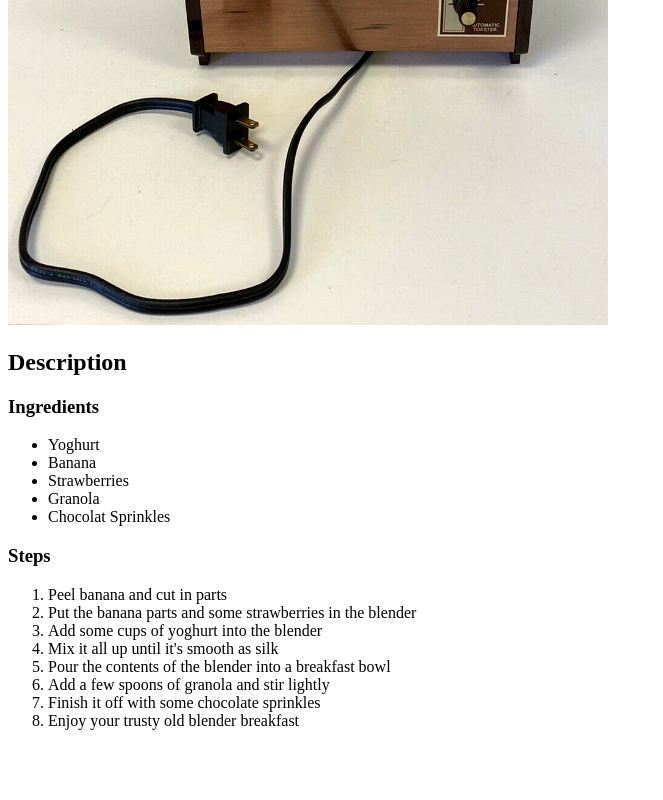
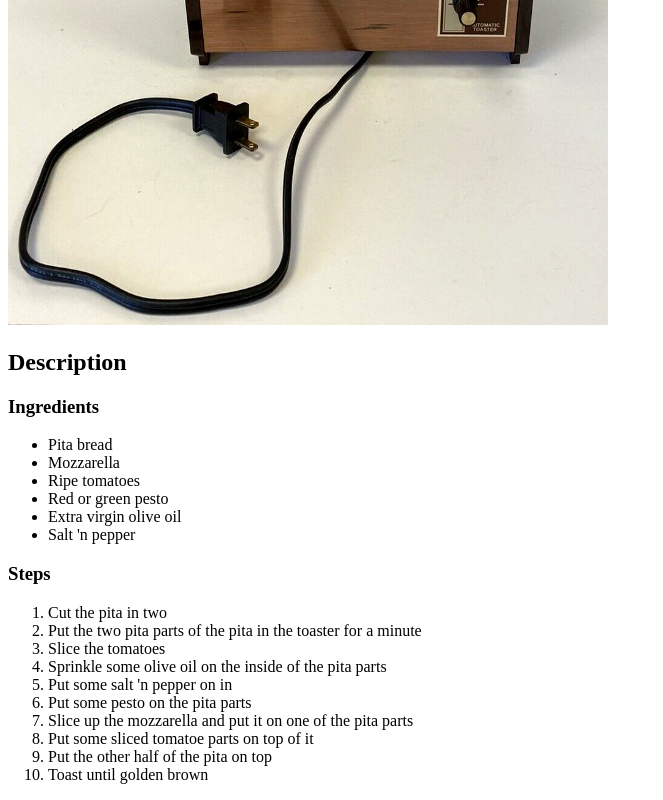
Before and after one commit to edascripting/odin-recipes, a plain HTML site: page recipes/toasty-lunch.html in a window 1280 px wide. Shown: the part 355-1155 px from the top of the page, without its empty margins (0-663 px from the left). Before the commit the page ends 1101 px from the top, so only its background shows below. Drawn offline with Linux system fonts and the light colour scheme.

Commit message:
Changed recipes

```diff
--- a/recipes/toasty-lunch.html
+++ b/recipes/toasty-lunch.html
@@ -11,22 +11,25 @@
 
   <h3>Ingredients</h3>
   <ul>
-    <li>Yoghurt</li>
-    <li>Banana</li>
-    <li>Strawberries</li>
-    <li>Granola</li>
-    <li>Chocolat Sprinkles</li>
+    <li>Pita bread</li>
+    <li>Mozzarella</li>
+    <li>Ripe tomatoes</li>
+    <li>Red or green pesto</li>
+    <li>Extra virgin olive oil</li>
+    <li>Salt 'n pepper</li>
   </ul>
   <h3>Steps</h3>
   <ol>
-    <li>Peel banana and cut in parts</li>
-    <li>Put the banana parts and some strawberries in the blender</li>
-    <li>Add some cups of yoghurt into the blender</li>
-    <li>Mix it all up until it's smooth as silk</li>
-    <li>Pour the contents of the blender into a breakfast bowl</li>
-    <li>Add a few spoons of granola and stir lightly</li>
-    <li>Finish it off with some chocolate sprinkles</li>
-    <li>Enjoy your trusty old blender breakfast</li>
+    <li>Cut the pita in two</li>
+    <li>Put the two pita parts of the pita in the toaster for a minute</li>
+    <li>Slice the tomatoes</li>
+    <li>Sprinkle some olive oil on the inside of the pita parts</li>
+    <li>Put some salt 'n pepper on in</li>
+    <li>Put some pesto on the pita parts</li>
+    <li>Slice up the mozzarella and put it on one of the pita parts</li>
+    <li>Put some sliced tomatoe parts on top of it</li>
+    <li>Put the other half of the pita on top</li>
+    <li>Toast until golden brown</li>
   </ol>
 
 </body>
```
Also changed, not shown: recipes/microwave-dinner.html (+6 -13 lines).
